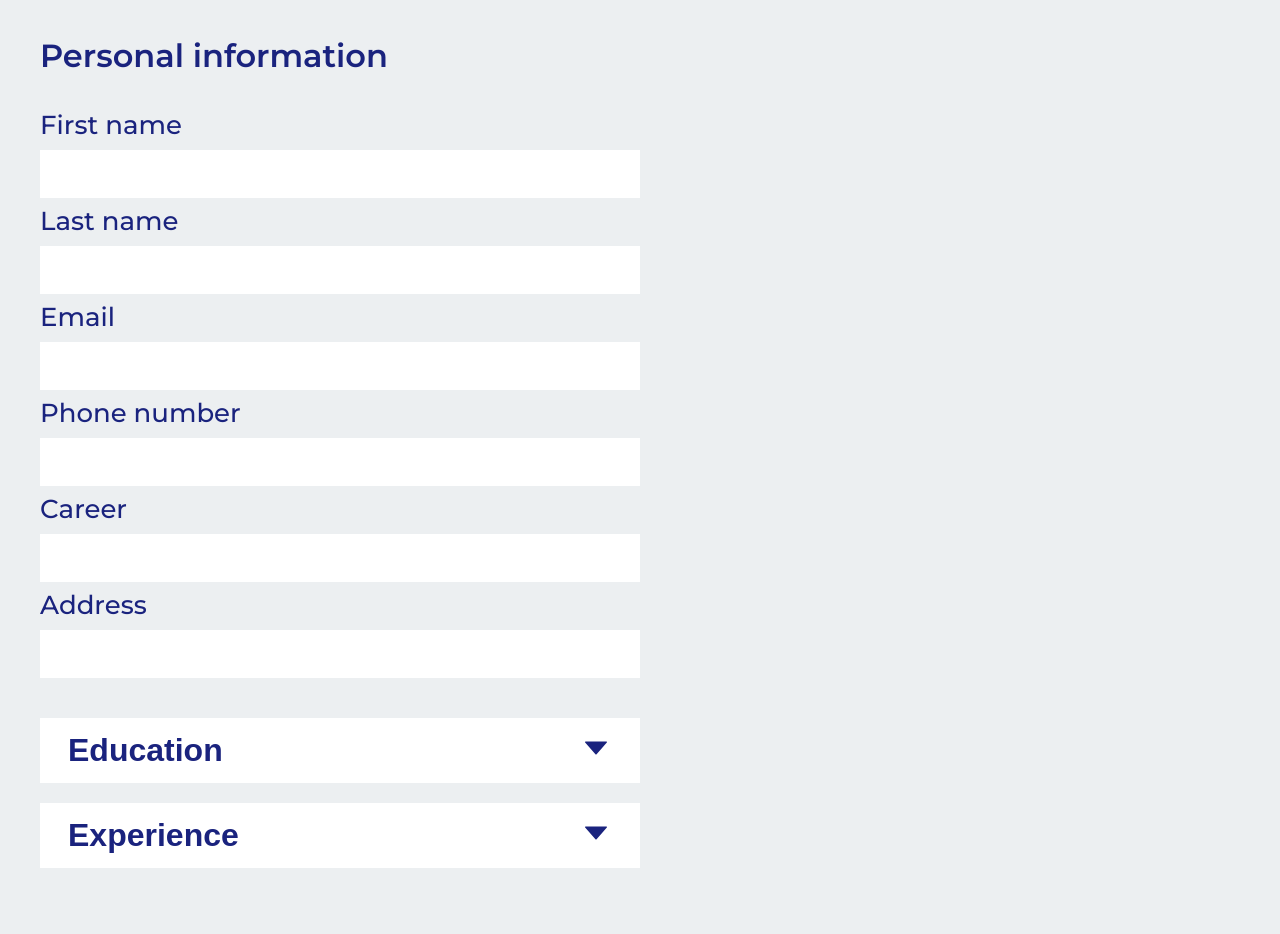
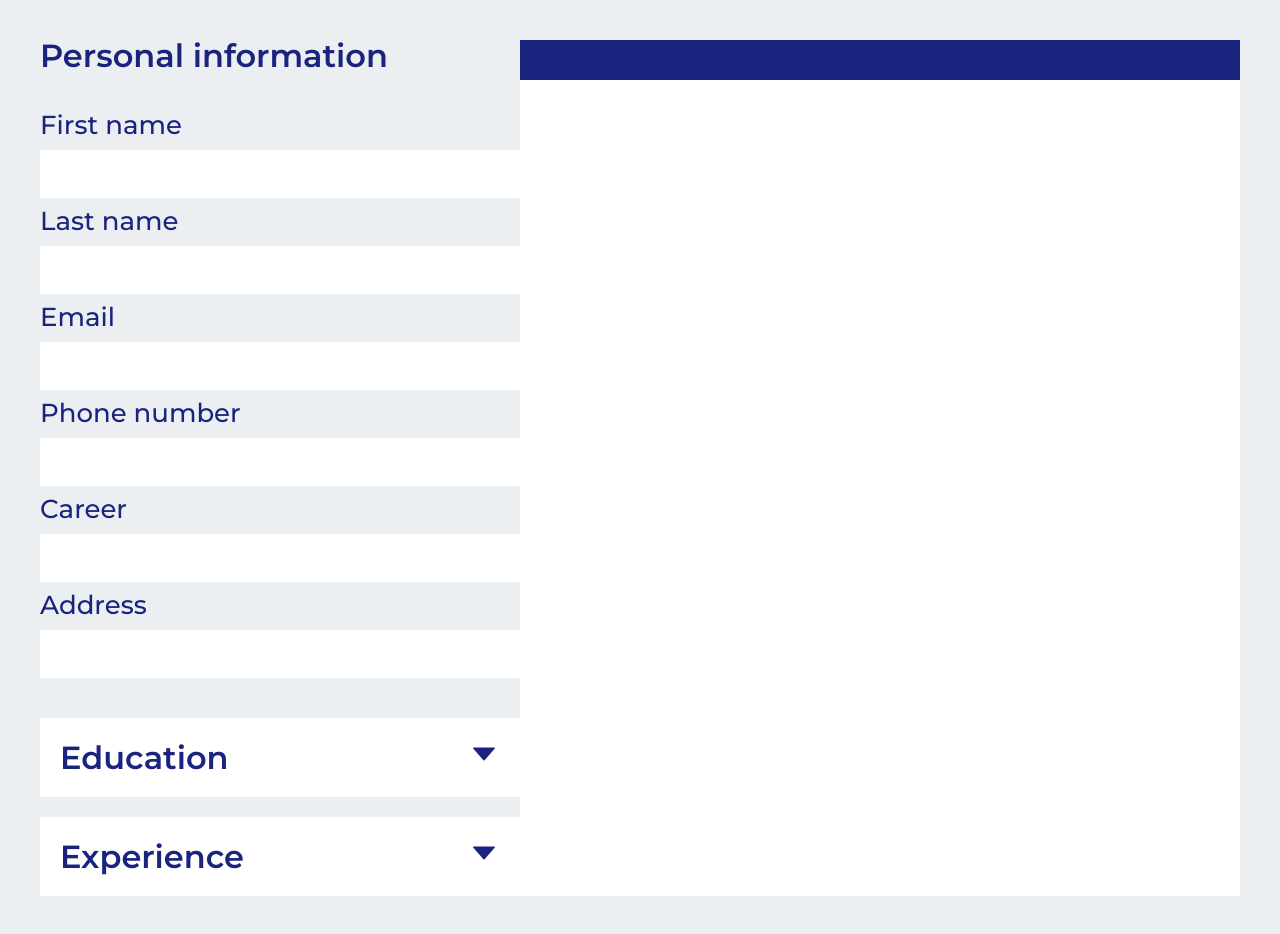
Before and after one commit to andyspal/cv-builder, a React (Create React App) app: page / in a window 1280 px wide. Shown: the top 934 px of the page. Built offline with nearby package versions, Linux system fonts and the light colour scheme.

Commit message:
form date validations, styles to curriculum

```diff
--- a/src/App.js
+++ b/src/App.js
@@ -16,11 +16,6 @@ function App() {
 
   let [experienceData, setExperienceData] = useState([]);
   let [experience, setExperience] = useState(initialExperience);
-
-  const handleDelete = (id, dataArray, setDataArray) => {
-    const updatedList = dataArray.filter(edu => edu.id !== id);
-    setDataArray(updatedList);
-  };
 
   return (
     <div className="App">
@@ -43,7 +38,8 @@ function App() {
       </section>
 
       <section className='curriculum'>
-        <div className='personalInfoDisplay'>
+        <div className='curriculum-container'>
+          <div className='personal-info-display'>
             <h2>{userData.firstName} {userData.lastName}</h2>
             <h3>{userData.career}</h3>
             <div>
@@ -52,8 +48,9 @@ function App() {
               {userData.address && <div><IoLocationSharp /><span>{userData.address}</span></div>}
             </div>
           </div>
+        </div>
       </section>
-      <section className='educationDataDisplay'>
+      {/* <section className='educationDataDisplay'>
 
         <ul>
           {educationData.map((edu) => (
@@ -66,8 +63,8 @@ function App() {
             </li>
           ))}
         </ul>
-      </section>
-      <section className='experienceDataDisplay'>
+      </section> */}
+      {/* <section className='experienceDataDisplay'>
         <ul>
           {experienceData.map((exp) => (
             <li key={exp.id}>
@@ -81,8 +78,9 @@ function App() {
             </li>
           ))}
         </ul>
-      </section>
+      </section> */}
     </div>
+
   );
 }
 
--- a/src/components/ExperienceForm.jsx
+++ b/src/components/ExperienceForm.jsx
@@ -1,54 +1,91 @@
-import React from 'react'
-import { useState } from 'react';
+import React, { useState } from 'react';
+import Input from './Input';
 import { v4 as uuidv4 } from 'uuid';
-import Input from './Input';
-import { AiOutlineCaretDown, AiOutlineCaretUp  } from "react-icons/ai";
+import { AiOutlineCaretDown, AiOutlineCaretUp } from "react-icons/ai";
+
 const ExperienceForm = ({ experience, setExperience, experienceData, setExperienceData, initialExperience }) => {
+  const [showForm, setShowForm] = useState(false);
+  const [errors, setErrors] = useState({});
+  const dateMax = new Date();
+  dateMax.setFullYear(dateMax.getFullYear() + 10);
+  let dateMaxFormatted = dateMax.toISOString().slice(0, 10);
 
+  const dateMin = new Date();
+  dateMin.setFullYear(dateMin.getFullYear() - 100);
+  let dateMinFormatted = dateMin.toISOString().slice(0, 10);
 
+  const handleToggleForm = () => {
+    setShowForm(!showForm);
+    setErrors({});
+  };
 
+  const validateForm = () => {
+    const errors = {};
 
-  const [showForm, setShowForm] = useState(false);
+    if (!experience.company.trim()) {
+      errors.company = 'Company Name is required';
+    }
+    if (!experience.position.trim()) {
+      errors.position = 'Position is required';
+    }
+    if (!experience.start.trim()) {
+      errors.start = 'Start Date is required';
+    }
+    if (!experience.end.trim()) {
+      errors.end = 'End Date is required';
+    } else if (new Date(experience.start) > new Date(experience.end)) {
+      errors.end = 'End Date must be after Start Date';
+    }
+    if (!experience.location.trim()) {
+      errors.location = 'Location is required';
+    }
+    if (!experience.description.trim()) {
+      errors.description = 'Description is required';
+    }
+
+    setErrors(errors);
+    return Object.keys(errors).length === 0;
+  };
 
   const handleSave = (e) => {
     e.preventDefault();
-    const newExperience = { ...experience, id: uuidv4() }
+
+    if (validateForm()) {
+      const newExperience = { ...experience, id: uuidv4() };
       setExperienceData([...experienceData, newExperience]);
 
-    setShowForm(!showForm);
+      setShowForm(false);
       setExperience(initialExperience);
     }
+  };
 
   const handleCancel = (e) => {
-    setShowForm(!showForm);
+    setShowForm(false);
     setExperience(initialExperience);
-  }
-
-  const handleToggleForm = () => {
-    setShowForm(!showForm);
+    setErrors({});
   };
 
   return (
     <>
-      <button className='toggle-button' onClick={handleToggleForm}>{!showForm ? <><span>Experience</span><AiOutlineCaretDown/></> : <><span>Experience</span><AiOutlineCaretUp/></>}</button>
-      {
-        showForm && (
+      <button className='toggle-button' onClick={handleToggleForm}>
+        {!showForm ? <><span>Experience</span><AiOutlineCaretDown/></> : <><span>Experience</span><AiOutlineCaretUp/></>}
+      </button>
+      {showForm && (
         <form action="" className='experienceForm'>
-            <Input id={'company'} type={'text'} text={'Company Name'} value={experience.company} onChange={(e) => setExperience({ ...experience, company: e.target.value })} />
-            <Input id={'position'} type={'text'} text={'Position'} value={experience.position} onChange={(e) => setExperience({ ...experience, position: e.target.value })} />
-            <Input id={'startDateEx'} type={'date'} text={'Start Date'} value={experience.start} onChange={(e) => setExperience({ ...experience, start: e.target.value })} />
-            <Input id={'endDateEx'} type={'date'} text={'End Date'} value={experience.end} onChange={(e) => setExperience({ ...experience, end: e.target.value })} />
-            <Input id={'location'} type={'text'} text={'Location'} value={experience.location} onChange={(e) => setExperience({ ...experience, location: e.target.value })} />
-            <Input id={'description'} type={'text'} text={'Description'} value={experience.description} onChange={(e) => setExperience({ ...experience, company: e.target.value })} />
+          <Input id={'company'} type={'text'} text={'Company Name'} value={experience.company} onChange={(e) => setExperience({ ...experience, company: e.target.value })} error={errors.company} />
+          <Input id={'position'} type={'text'} text={'Position'} value={experience.position} onChange={(e) => setExperience({ ...experience, position: e.target.value })} error={errors.position} />
+          <Input id={'startDateEx'} type={'date'} text={'Start Date'} value={experience.start} onChange={(e) => setExperience({ ...experience, start: e.target.value })} error={errors.start} max={dateMaxFormatted} min={dateMinFormatted} onKeyDown={(e) => e.preventDefault()} />
+          <Input id={'endDateEx'} type={'date'} text={'End Date'} value={experience.end} onChange={(e) => setExperience({ ...experience, end: e.target.value })} error={errors.end} max={dateMaxFormatted} min={dateMinFormatted} onKeyDown={(e) => e.preventDefault()}/>
+          <Input id={'location'} type={'text'} text={'Location'} value={experience.location} onChange={(e) => setExperience({ ...experience, location: e.target.value })} error={errors.location} />
+          <Input id={'description'} type={'text'} text={'Description'} value={experience.description} onChange={(e) => setExperience({ ...experience, description: e.target.value })} error={errors.description} />
           <div className='button-container'>
-              <button type="button" className='cancel-button'  onClick={handleCancel}>Cancel</button>
+            <button type="button" className='cancel-button' onClick={handleCancel}>Cancel</button>
             <button type="submit" className='save-button' onClick={handleSave}>Save</button>
           </div>
         </form>
-        )
-      }
+      )}
     </>
-  )
-}
+  );
+};
 
-export default ExperienceForm
+export default ExperienceForm;
--- a/src/components/Input.jsx
+++ b/src/components/Input.jsx
@@ -1,6 +1,6 @@
 import React from 'react';
 
-const Input = ({id, type ,text, pattern, onChange, value}) => {
+const Input = ({id, type ,text, pattern, onChange, value, error, max, min, onKeyDown, }) => {
 
   const labelStyle = {
     paddingBottom: '.6rem',
@@ -17,7 +17,8 @@ const Input = ({id, type ,text, pattern, onChange, value}) => {
   return (
     <>
         <label for={id} style={labelStyle}>{text}</label>
-        <input type={type} id={id} name={id} pattern={pattern} onChange={onChange} value={value} style={inputStyle} />
+        <input type={type} id={id} name={id} pattern={pattern} onChange={onChange} value={value} style={inputStyle} max={max} min={min} onKeyDown={onKeyDown}/>
+        {error && <span className="error">{error}</span>}
     </>
   )
 }
--- a/src/components/data-structure/initialStates.jsx
+++ b/src/components/data-structure/initialStates.jsx
@@ -12,8 +12,8 @@ export const initialUserData = {
 export const initialEducation = {
     school: "",
     degree: "",
-    start: "2023-01-01",
-    end: "2024-01-01",
+    start: "",
+    end: "",
 };
 
 export const initialExperience = {
--- a/src/styles/app.css
+++ b/src/styles/app.css
@@ -9,10 +9,11 @@ body {
     background-color: var(--white-color);
 
 }
-body, input {
+body, input, button {
     font-family: 'Montserrat', sans-serif;
 }
 .App {
+    display: flex;
     padding: 2rem;
 }
 h2 {
@@ -26,20 +27,20 @@ h2, h3, label, .toggle-button{
 input {
     color: var(--gray-color);
 }
+
+.forms {
+    width: clamp(30rem, 100%, 40rem);
+}
 .personal-info {
     display: flex;
     flex-direction: column;
     margin-bottom: 1.5rem;
-    max-width: 30rem;
     h2 {
         font-size: 1.6rem;
         font-weight: 600;
     }
 }
 
-.education, .experience {
-    max-width: 30rem;
-}
 .toggle-button {
     width: 100%;
     font-size: 1.6rem;
@@ -47,7 +48,7 @@ input {
     justify-content: space-between;
     border: none;
     font-weight: 600;
-    padding: .7rem  1.4rem;
+    padding: 1rem;
 }
 
 .toggle-button, .educationForm, .experienceForm {
@@ -66,7 +67,11 @@ input {
     input {
         background-color: var(--white-color);
     }
-
+    .error {
+        color: #e00000;
+        padding-bottom: 1rem;
+        text-align: end;
+    }
     .button-container {
         display: flex;
         justify-content: space-around;
@@ -87,5 +92,22 @@ input {
             color: #fff;
         }
     }
+}
 
+.curriculum {
+    display: flex;
+    justify-content: center;
+    width: 100%;
+    .curriculum-container {
+        background-color: #fff;
+        width: clamp(40rem, 100%, 50rem);
+    }
+    .personal-info-display {
+        h2{
+            background-color: var(--blue-color);
+            color: #fff;
+            padding: 1rem 0rem;
+            text-align: center;
+        }
+    }
 }
```
Also changed, not shown: src/components/EducationForm.jsx (+45 -9 lines). Lines whose indentation alone changed are shown as unchanged.
